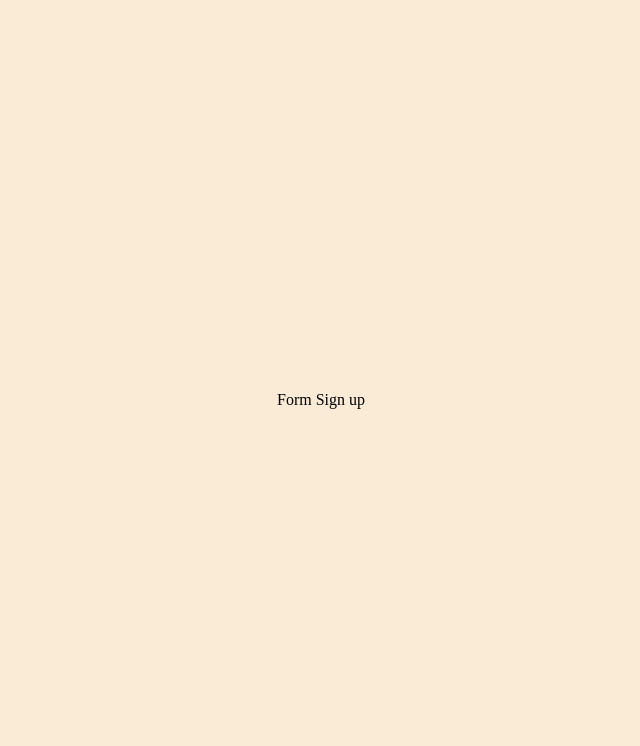
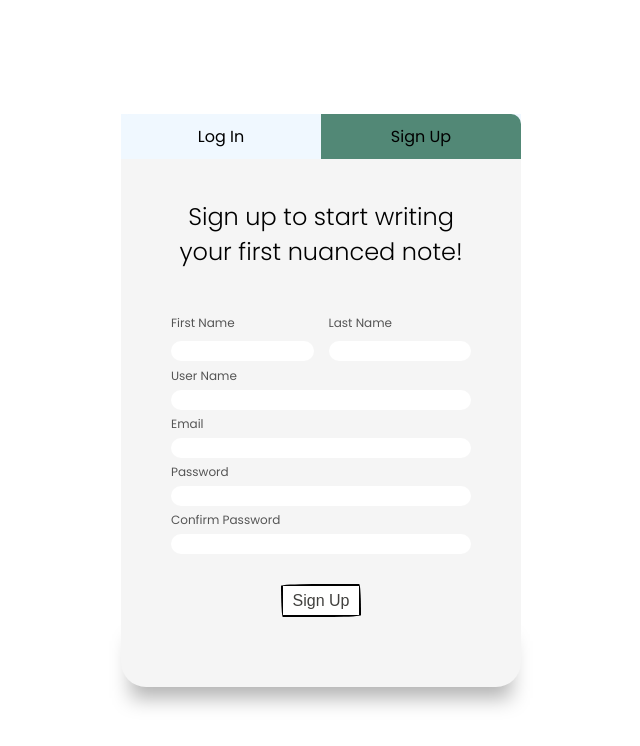
Before and after one commit to ahmedsmrt/user-auth-practice-app, a React (Create React App) app in the folder client/: page / in a window 1280 px wide. Both pictures are taken after a click on the button "Sign Up". Shown: the top 746 px of the page, without its empty margins (319-959 px from the left). Built offline with nearby package versions, Linux system fonts and the light colour scheme.

Commit message:
Styling and Form Toggle Functionality

```diff
--- a/client/src/App.js
+++ b/client/src/App.js
@@ -6,7 +6,6 @@ import Welcome from "./components/Welcome";
 const MainTheme = styled.main`
   width: 100%;
   height: 100%;
-  background-color: antiquewhite;
   display: flex;
   justify-content: center;
   align-items: center;
@@ -27,7 +26,7 @@ function App() {
 
   return (
     <MainTheme>
-      {welcomeText ? <Welcome handleClick={handleClick} /> : <UserForm  formState={userFormState}/>}
+      {welcomeText ? <Welcome handleClick={handleClick} /> : <UserForm  formState={userFormState} />}
     </MainTheme>
   );
 }
--- a/client/src/components/LogIn.jsx
+++ b/client/src/components/LogIn.jsx
@@ -1,7 +1,61 @@
-import React from 'react'
+import React from "react";
+import styled from "styled-components";
+import { WelcomeBtn } from "./Welcome";
+
+
+const LogInForm = styled.form`
+     display: flex;
+    flex-direction: column;
+    margin: 30px auto;
+    width: 90%;
+
+    input {
+        border-radius: 15px;
+        outline: none;
+        border: none;
+        width: 100%;
+        text-indent: 10px;
+    }
+
+
+
+    label {
+        position: relative;
+        font-size: .85rem;
+        opacity: .65;
+        margin: 10px 0;
+        display: inline-block;
+    }
+
+    label::before {
+        position: absolute;
+        content: "";
+        width: 100%;
+        background-color: black;
+        bottom: 10%;
+    }
+
+
+`;
+
+const SignUpBtn = styled(WelcomeBtn)`
+    padding: 3px 10px;
+    margin: 45px;
+
+`;
+
+
 
 export default function LogIn() {
   return (
-    <form>Form Log In</form>
-  )
+    <LogInForm>
+      <label htmlFor="userName">
+        User Name
+      </label>
+      <input type="text" name="userName" id="userName" required  />
+      <label htmlFor="password">Password </label>
+      <input type="password" name="password" id="password" required />
+      <SignUpBtn type="submit" name="login">Log In</SignUpBtn>
+    </LogInForm>
+  );
 }
--- a/client/src/components/SignUp.jsx
+++ b/client/src/components/SignUp.jsx
@@ -1,7 +1,86 @@
-import React from 'react'
+import React from "react";
+import styled from "styled-components";
+import { WelcomeBtn } from "./Welcome";
+const UserForm = styled.form`
+  display: flex;
+  flex-direction: column;
+  max-width: 100%;
+  margin: 0 auto;
 
-export default function SignUp() {
+    h2 {
+        text-align: center;
+        margin: 40px 0px;
+        font-weight: 300;
+    }
+
+    input {
+        border-radius: 15px;
+        outline: none;
+        border: none;
+        width: 100%;
+        text-indent: 10px;
+    }
+    label {
+        position: relative;
+        font-size: .75rem;
+        opacity: .65;
+        margin: 5px 0;
+        display: inline-block;
+
+    }
+
+    label::before {
+        position: absolute;
+        content: "";
+        width: 100%;
+        background-color: black;
+        bottom: 10%;
+    }
+
+  .name {
+    display: flex;
+    gap: 15px;
+  }
+`;
+
+const SignUpBtn = styled(WelcomeBtn)`
+    padding: 3px 10px;
+    margin: 30px
+
+`;
+
+
+export default function SignUp({}) {
   return (
-    <form>Form Sign up</form>
-  )
+    <UserForm>
+        <h2>Sign up to start writing your first nuanced note!</h2>
+      <div className="name">
+        <div className="firstname">
+          <label htmlFor="firstName" name="firstName" id="firstName" required>
+            First Name
+          </label>
+          <input type="text" />
+        </div>
+        <div className="lastname">
+          <label htmlFor="lastName" name="lastName" id="lastName" required>
+            Last Name
+          </label>
+          <input type="text" />
+        </div>
+      </div>
+      <label htmlFor="userName" name="userName" id="userName" required>
+        User Name
+      </label>
+      <input type="text" />
+      <label htmlFor="email">Email </label>
+      <input type="email" name="email" id="email" required />
+      <label htmlFor="password">Password </label>
+      <input type="password" name="password" id="password" required />
+      <label htmlFor="password">Confirm Password </label>
+      <input type="password" name="password" id="confirmPassword" required />
+      <SignUpBtn type="submit" name="signup">
+        Sign Up
+      </SignUpBtn>
+    </UserForm>
+  );
 }
--- a/client/src/components/UserForm.jsx
+++ b/client/src/components/UserForm.jsx
@@ -1,18 +1,89 @@
-import React from "react";
+import React, { useState } from "react";
 import styled from "styled-components";
 import LogIn from "./LogIn";
 import SignUp from "./SignUp";
 
 const UserDiv = styled.div`
-    max-width: 400px;
+    width: 400px;
+    min-height: 450px;
+    display: flex;
+    flex-direction: column;
+    justify-content: center;
+    border-radius: 10px 10px 25px 25px;
+    position: relative;
+    background-color: whitesmoke;
+
+    &::before {
+      content: "";
+      position: absolute;
+      bottom: -2%;
+      left: 2.5%;
+      width: 95%;
+      height: 10%;
+      background: rgba(0,0,0,0.3);
+      z-index: -1;
+      filter: blur(10px);
+    }
+
+    .user-selection {
+      height: 45px;
+      background-color: aliceblue;
+      display: flex;
+      flex-direction: row;
+      width: 100%;
+      margin: 0 auto;
+    }
+
+    .user-selection > div {
+      display: flex;
+      justify-content: center;
+      align-items: center;
+      flex: 1;
+      cursor: pointer;
+    }
+
+    .user-selection > div:hover {
+      background-color: #528876b2;
+    }
+
+    .login {
+      background: ${({bgSelectedColor}) => (bgSelectedColor == "Log In" ? '#528876' : "Aliceblue")};
+      border-top-left-radius: 10px;
+    }
+
+    .signup {
+      background: ${({bgSelectedColor}) => (bgSelectedColor == "Sign Up" ? '#528876' : "Aliceblue")};
+      border-top-right-radius: 10px;
+    }
+
+    form {
+      flex: 3;
+      padding: 0px 50px;
+      justify-content: center;
+      margin-bottom: 40px;
+    }
+
+
 `
 
 
+
+
 export default function UserForm({formState}) {
+  const [userTabState, setUserTabState] = useState(formState)
+
+  const handleFormState =(e) => {
+    setUserTabState(e.target.innerHTML)
+    console.log(userTabState)
+  }
 
   return (
-    <UserDiv>
-      {formState === "Log In" ?  <LogIn /> : <SignUp />}
+    <UserDiv bgSelectedColor={userTabState}>
+      <div className="user-selection" >
+        <div className="login" onClick={handleFormState}  >Log In</div>
+        <div className="signup" onClick={handleFormState}>Sign Up</div>
+      </div>
+      {userTabState === "Log In" ?  <LogIn /> : <SignUp />}
     </UserDiv>
   );
 }
--- a/client/src/components/Welcome.jsx
+++ b/client/src/components/Welcome.jsx
@@ -78,3 +78,6 @@ export default function Welcome({ handleClick }) {
     </WelcomeSection>
   );
 }
+
+
+export { WelcomeBtn }
--- a/client/src/index.css
+++ b/client/src/index.css
@@ -1,7 +1,12 @@
+@import url("https://fonts.googleapis.com/css2?family=Poppins:wght@100;300;400&display=swap");
+
+
 * {
     padding: 0;
     margin: 0;
     box-sizing: border-box;
+    font-family: "Poppins", sans-serif;
+
 }
 
 body {
```
